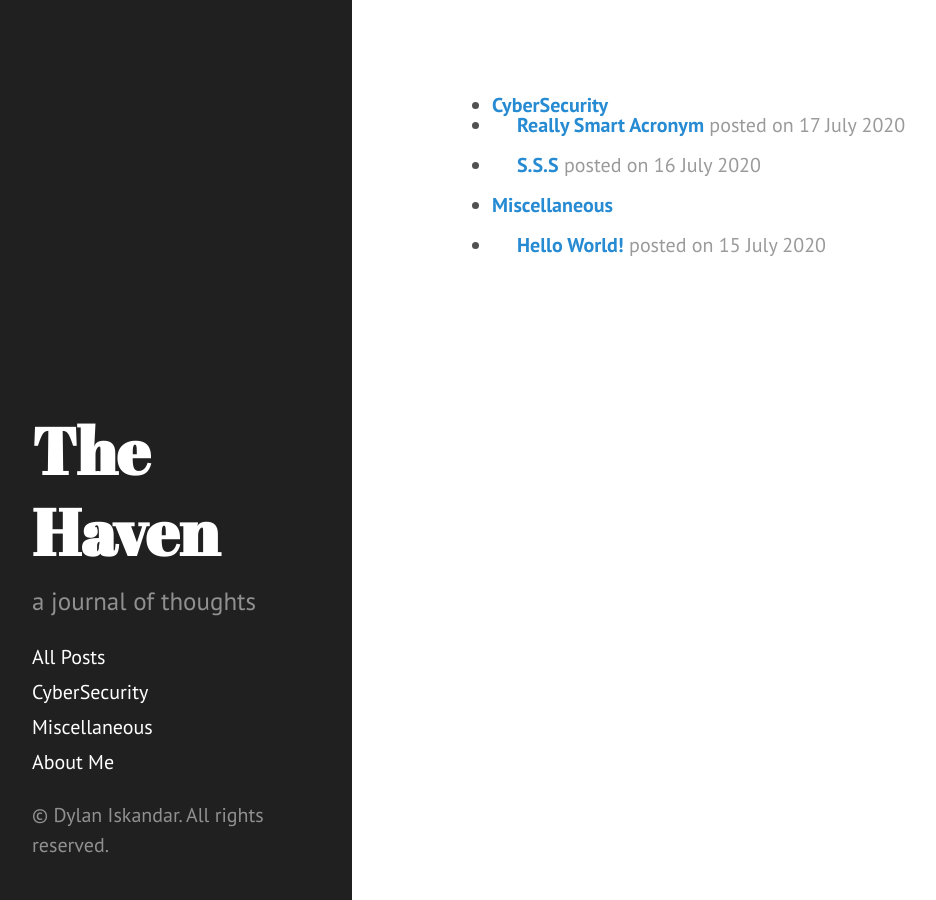
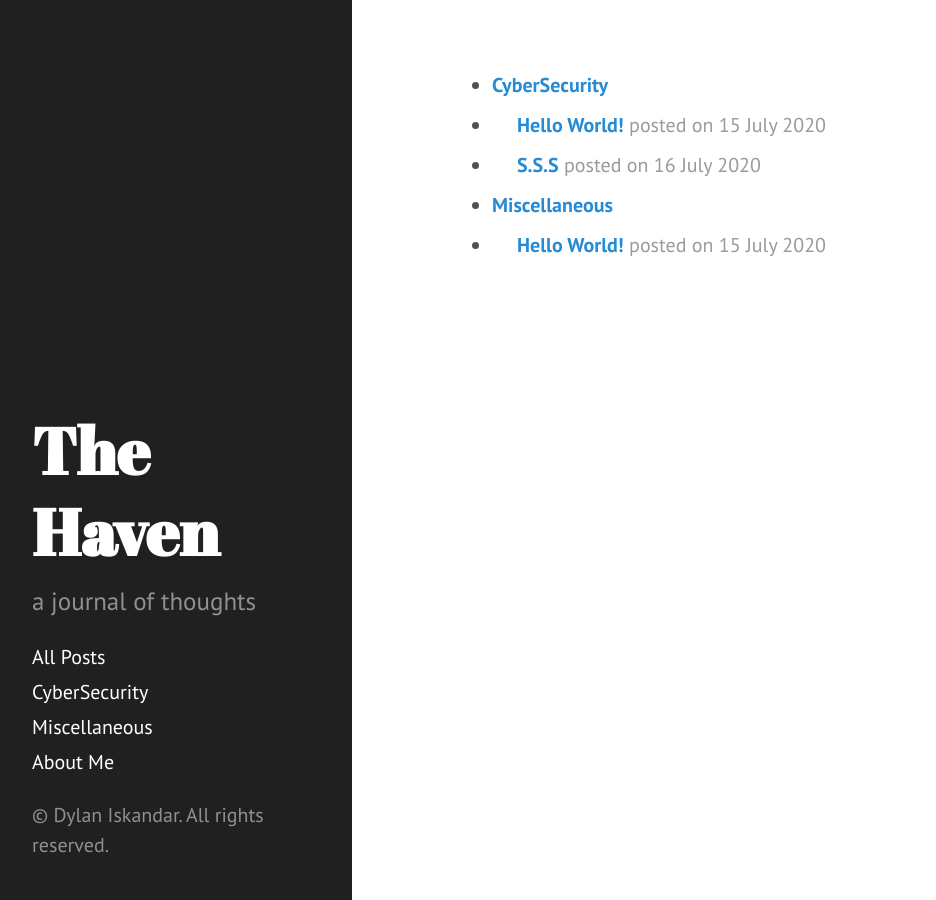
Before and after one commit to mayuridev/myblog, a Jekyll site: the page allposts.html, which Jekyll copies as it is, in a window 1280 px wide. Shown: the whole page, without its empty margins (8-944 px from the left). Built offline with Jekyll 4.4.1, drawn with Linux system fonts in a browser that asks for light colours.

Commit message:
Update allposts.html

```diff
--- a/allposts.html
+++ b/allposts.html
@@ -59,8 +59,8 @@
   <ul>
 
     <div id="cybersec">
-        <li><span class="post-date"></span><b><a href="/cybersec.html">CyberSecurity</a></b></span></li>
-        <li style="text-indent: 25px"><span class="post-date"><b><a href="/2020/07/17/Really-Smart-Acronym/">Really Smart Acronym</a></b> posted on 17 July 2020</span></li>
+        <li><span class="post-date"><b><a href="/cybersec.html">CyberSecurity</a></b></span></li>
+        <li style="text-indent: 25px"><span class="post-date"><b><a href="/2020/07/15/Hello-World!/">Hello World!</a></b> posted on 15 July 2020</span></li>
         <li style="text-indent: 25px"><span class="post-date"><b><a href="/2020/07/16/SSS/">S.S.S</a></b> posted on 16 July 2020</span></li>
     </div>
 
```
